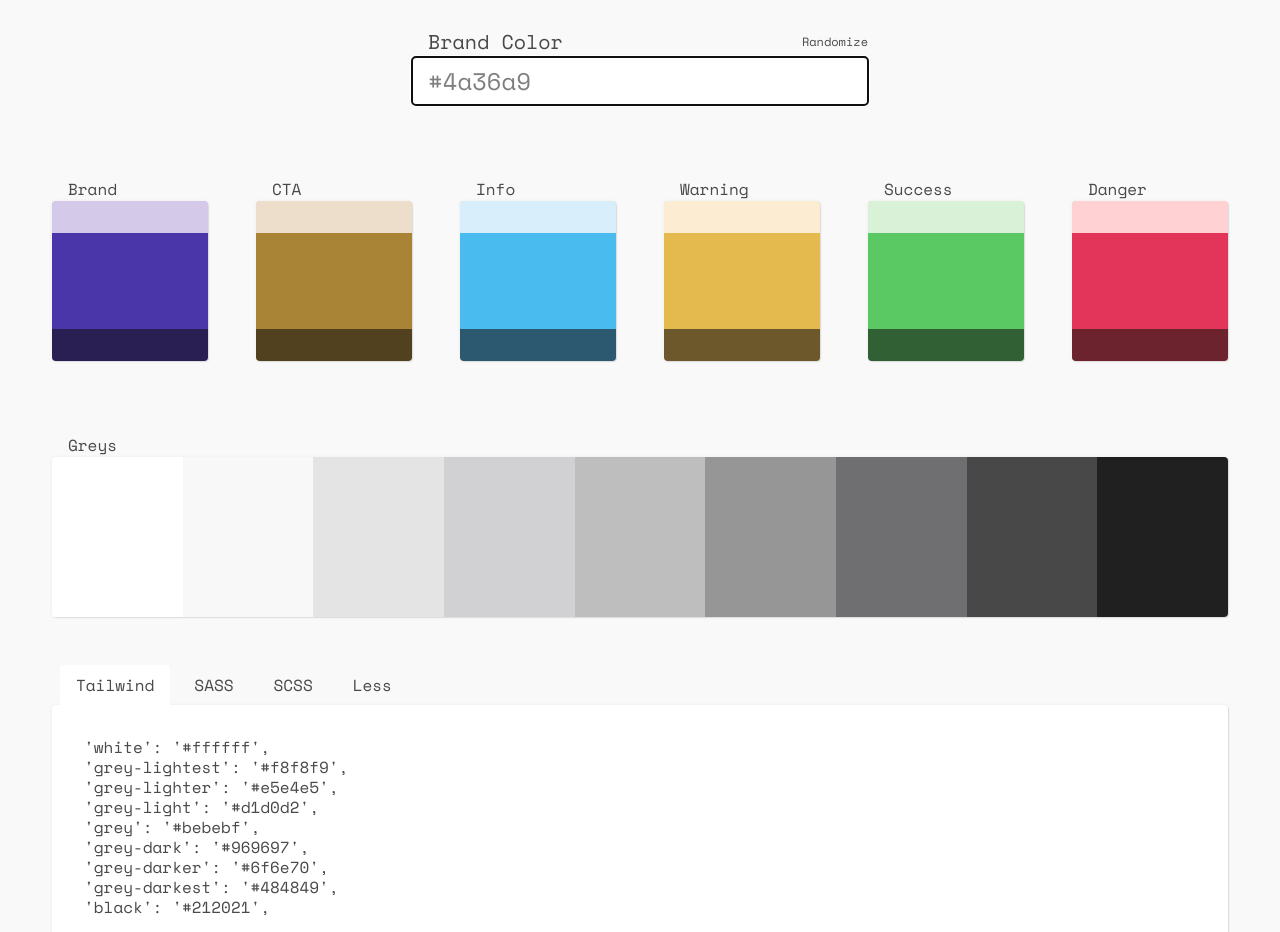
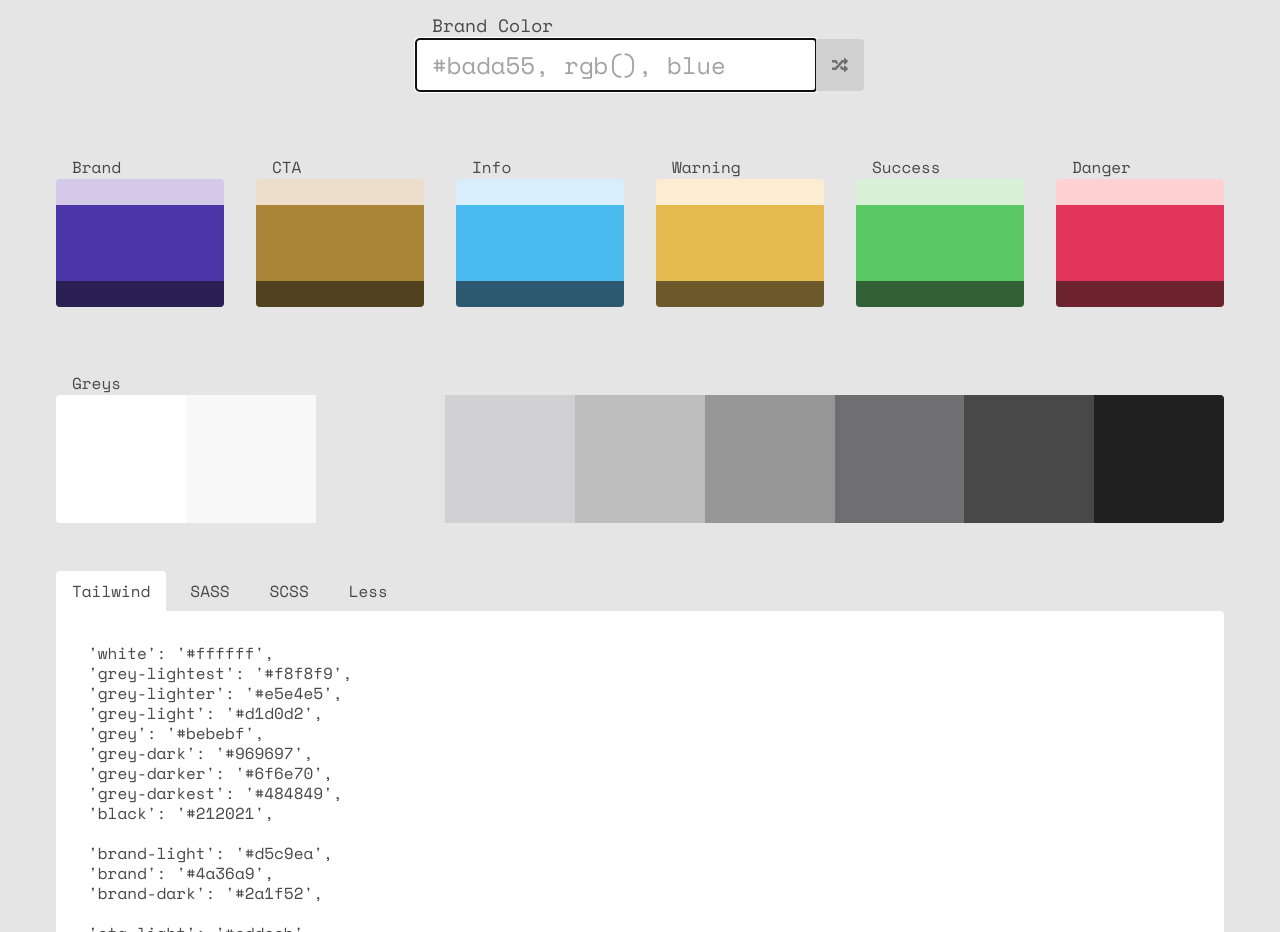
Before and after one commit to adevade/color-scheme-generator, a website: page index.html in a window 1280 px wide. Shown: the part 129-1061 px from the top of the page. Drawn offline with nearby package versions, Linux system fonts and the light colour scheme.

Commit message:
Update design

```diff
--- a/index.html
+++ b/index.html
@@ -1,10 +1,11 @@
 <!doctype html>
-<html lang="en" class="bg-grey-lightest text-grey-darkest leading-normal font-normal font-mono text-base">
+<html lang="en" class="bg-grey-lighter font-mono font-normal leading-normal text-base text-grey-darkest">
 <head>
     <meta charset="utf-8">
     <meta name="viewport" content="width=device-width, initial-scale=1">
     <meta http-equiv="x-ua-compatible" content="ie=edge">
     <title>Color Scheme Generator</title>
+    <script defer src="https://use.fontawesome.com/releases/v5.0.10/js/all.js" integrity="sha384-slN8GvtUJGnv6ca26v8EzVaR9DC58QEwsIk9q1QXdCU8Yu8ck/tL/5szYlBbqmS+" crossorigin="anonymous"></script>
     <script defer src="dist/app.js"></script>
     <link rel="stylesheet" href="https://fonts.googleapis.com/css?family=Space+Mono">
     <link rel="stylesheet" href="dist/app.css">
@@ -12,36 +13,39 @@
 <body>
 
 <div id="app" class="py-12">
-    <h1 class="text-3xl sm:text-4xl md:text-5xl font-normal leading-tight text-center mb-12 mx-3">
+    <h1 class="mb-12 px-4 font-normal leading-tight text-center text-4xl">
         Color Scheme Generator
     </h1>
 
-    <label class="block max-w-sm mx-auto mb-12 px-3">
-        <span class="flex items-center justify-between ml-4 text-xl">
-            <span>Brand Color</span>
-
-            <span
-                @click.prevent="colorInput = getRandomColor()"
-                class="text-xs leading-none select-none cursor-pointer">
-                    Randomize
-            </span>
+    <label class="block max-w-sm mx-auto mb-12 px-4">
+        <span class="ml-4 text-lg">
+            Brand Color
         </span>
 
+        <div class="flex">
             <input type="text"
                 autofocus
-            class="block w-full h-12 px-4 font-mono leading-tight text-green-darkest
-                    bg-white text-2xl shadow rounded outline-none"
-            :placeholder="brand"
-            v-model="colorInput">
+                class="py-2 px-4 w-full rounded-l bg-white font-mono leading-normal text-grey-darkest text-2xl"
+                placeholder="#bada55, rgb(), blue"
+                v-model="colorInput"
+            >
+
+            <button type="button"
+                class="px-4 rounded-r bg-grey-light"
+                @click="colorInput = getRandomColor()"
+            >
+                <i class="fas fa-random text-grey-darker"></i>
+            </button>
+        </div>
     </label>
 
-    <section class="container mb-12">
-        <div class="flex flex-wrap md:flex-no-wrap items-start justify-between -mx-6">
+    <section class="container mx-auto mb-12 px-4">
+        <div class="flex flex-wrap items-start justify-between -mx-4 md:flex-no-wrap">
 
-            <div v-for="color in colors" class="w-1/2 sm:w-1/3 md:1/6 p-6">
+            <div v-for="color in colors" class="w-1/2 sm:w-1/3 md:1/6 p-4">
                 <span v-text="color.name" class="ml-4"></span>
 
-                <div class="flex flex-col h-40 bg-grey-light rounded shadow overflow-hidden">
+                <div class="flex flex-col h-32 rounded overflow-hidden">
                     <span :style="{ backgroundColor: tint(color.value.hex()).hex() }" class="h-1/5"></span>
                     <span :style="{ backgroundColor: color.value.hex() }" class="flex-1"></span>
                     <span :style="{ backgroundColor: shade(color.value.hex()).hex() }" class="h-1/5"></span>
@@ -50,54 +54,58 @@
         </div>
     </section>
 
-    <section class="container mb-12">
+    <section class="container mx-auto mb-12 px-4">
         <span class="ml-4">Greys</span>
 
-        <div class="flex items-center justify-center rounded shadow overflow-hidden">
+        <div class="flex flex-wrap items-center justify-center rounded overflow-hidden md:flex-no-wrap">
             <div
                 v-for="grey in greys"
                 :style="{ backgroundColor: grey.value.hex() }"
-                class="flex-1 h-40 bg-grey-light">
+                class="w-1/3 h-32 md:flex-1">
             </div>
         </div>
     </section>
 
-    <section class="container">
+    <section class="container mx-auto mb-12 px-4">
         <div class="flex flex-wrap">
-            <a href="#tailwind"
+            <span
+                class="py-1 px-2 mr-2 rounded-t no-underline text-grey-darkest text-sm cursor-pointer sm:py-2 sm:px-4 sm:text-base"
+                role="tab"
+                :class="{ 'bg-white': activeOutputTab === 'tailwind' }"
                 @click.prevent="setActiveOutputTab('tailwind')"
-                :class="{ 'bg-white': activeOutputTab === 'tailwind' }"
-                class="text-sm sm:text-base text-grey-darkest rounded-t py-1
-                        sm:py-2 px-2 sm:px-4 ml-2 mr-2 no-underline">
+            >
                 Tailwind
-            </a>
+            </span>
 
-            <a href="#sass"
+            <span
+                class="py-1 px-2 mr-2 rounded-t no-underline text-grey-darkest text-sm cursor-pointer sm:py-2 sm:px-4 sm:text-base"
+                role="tab"
+                :class="{ 'bg-white': activeOutputTab === 'sass' }"
                 @click.prevent="setActiveOutputTab('sass')"
-                :class="{ 'bg-white': activeOutputTab === 'sass' }"
-                class="text-sm sm:text-base text-grey-darkest rounded-t py-1
-                        sm:py-2 px-2 sm:px-4 mr-2 no-underline">
+            >
                 SASS
-            </a>
+            </span>
 
-            <a href="#scss"
+            <span
+                class="py-1 px-2 mr-2 rounded-t no-underline text-grey-darkest text-sm cursor-pointer sm:py-2 sm:px-4 sm:text-base"
+                role="tab"
+                :class="{ 'bg-white': activeOutputTab === 'scss' }"
                 @click.prevent="setActiveOutputTab('scss')"
-                :class="{ 'bg-white': activeOutputTab === 'scss' }"
-                class="text-sm sm:text-base text-grey-darkest rounded-t py-1
-                        sm:py-2 px-2 sm:px-4 mr-2 no-underline">
+            >
                 SCSS
-            </a>
+            </span>
 
-            <a href="#less"
+            <span
+                class="py-1 px-2 mr-2 rounded-t no-underline text-grey-darkest text-sm cursor-pointer sm:py-2 sm:px-4 sm:text-base"
+                role="tab"
+                :class="{ 'bg-white': activeOutputTab === 'less' }"
                 @click.prevent="setActiveOutputTab('less')"
-                :class="{ 'bg-white': activeOutputTab === 'less' }"
-                class="text-sm sm:text-base text-grey-darkest rounded-t py-1
-                        sm:py-2 px-2 sm:px-4 mr-2 no-underline">
+            >
                 Less
-            </a>
+            </span>
         </div>
 
-        <div id="output" class="shadow rounded bg-white p-8 pb-4 mb-12 leading-tight">
+        <div id="output" class="rounded-b rounded-tr bg-white p-8 pb-4 leading-tight" :class="{ 'rounded-t': activeOutputTab !== 'tailwind' }">
             <!-- TAILWIND -->
             <div v-if="activeOutputTab === 'tailwind'" class="overflow-x-scroll">
                 <span v-for="(grey, id) in greys" class="whitespace-no-wrap">'{{ id }}': '{{ grey.value.hex() }}',<br></span><br>
@@ -146,7 +154,7 @@
 
     <footer class="text-center text-sm text-grey-dark px-3">
         Created by
-        <a href="https://github.com/adevade" class="text-grey-dark">@adevade</a>
+        <a href="https://twitter.com/adevade" class="text-grey-dark">@adevade</a>
         | Got a suggestion? Feel free to
         <a href="https://github.com/adevade/color-scheme-generator" class="text-grey-dark">contribute</a>!
     </footer>
```
Lines whose indentation alone changed are shown as unchanged.
